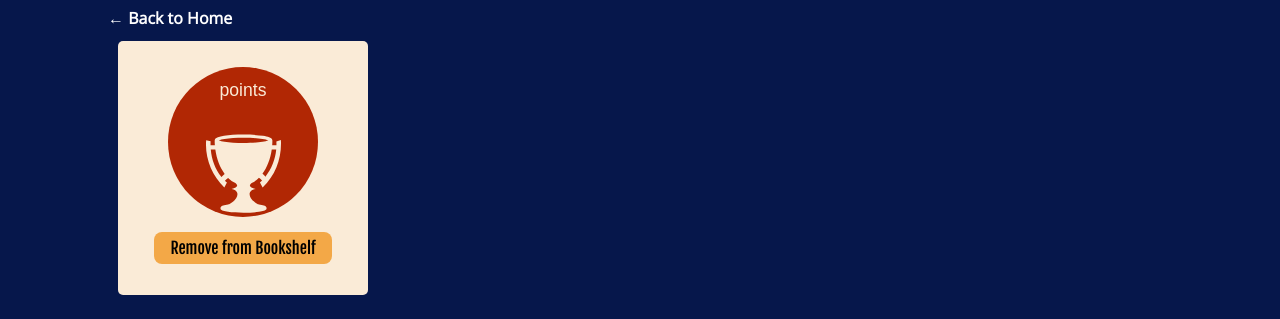
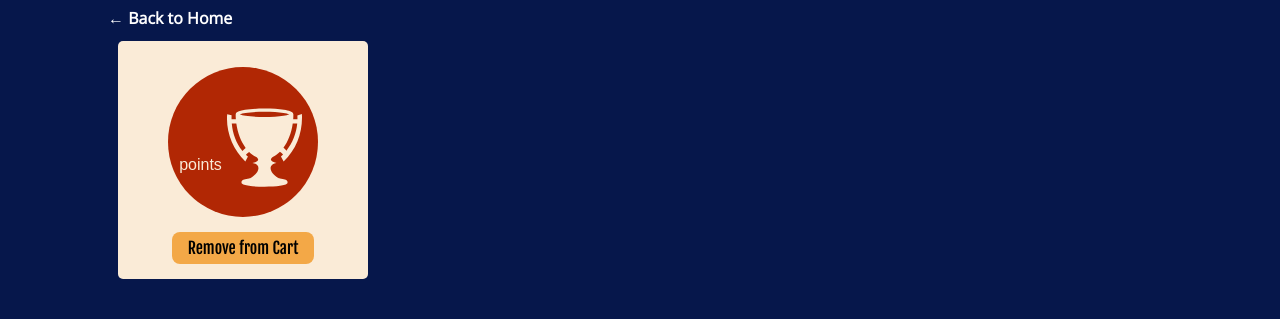
Before and after one commit to endlessashley/competitive-reading, a React (Create React App) app in the folder client/: page /books/1 in a window 1280 px wide. Shown: the part 308-627 px from the top of the page. Built offline with nearby package versions, Linux system fonts and the light colour scheme; no server answers.

Commit message:
heroku console log

```diff
--- a/client/src/components/BookItem/index.js
+++ b/client/src/components/BookItem/index.js
@@ -25,7 +25,9 @@ function BookItem({item}) {
       const data = await addReadBook({
         variables: { bookId: _id, name: name, points: points, author: author },
 
-      });
+      })
+
+      console.log(variables);
     } catch (err) {
       console.error(err);
     }
--- a/client/src/pages/Detail.js
+++ b/client/src/pages/Detail.js
@@ -8,13 +8,13 @@ import NavIcons from '../components/NavIcons';
 
 import { useStoreContext } from '../utils/GlobalState';
 import {
-
+  REMOVE_READBOOK,
   UPDATE_BOOKS,
 } from '../utils/actions';
 import { QUERY_BOOKS } from '../utils/queries';
 import spinner from '../assets/spinner.gif';
 
-function Detail() {
+export default function Detail() {
   const [state, dispatch] = useStoreContext();
   const { id } = useParams();
 
@@ -36,6 +36,13 @@ function Detail() {
     }
   }, [books, data, loading, dispatch, id]);
 
+  const removeReadbook = () => {
+    dispatch({
+      type: REMOVE_READBOOK,
+      _id: currentBook._id,
+    });
+    console.log(REMOVE_READBOOK)
+  }
 
   return (
     <>
@@ -49,12 +56,17 @@ function Detail() {
 
           <p>{currentBook.author}</p>
 
-          <p>
+
           <div className="points">
             {currentBook.points}{' '} points
             <i className="points-icon"><GiTrophy /></i>
           </div>
-            <button>Remove from Bookshelf</button>
+          <button
+              // disabled={!book.find((p) => p._id === currentBook._id)}
+              onClick={removeReadbook}
+            >
+              Remove from Cart
+            </button>
 
             {/*
             <button
@@ -63,7 +75,7 @@ function Detail() {
             >
               Remove from Shelf
             </button> */}
-          </p>
+
           </div>
             <NavIcons/>
         </div>
@@ -72,5 +84,3 @@ function Detail() {
     </>
   );
 }
-
-export default Detail;
--- a/client/src/utils/reducers.js
+++ b/client/src/utils/reducers.js
@@ -92,8 +92,10 @@ export const reducer = (state, action) => {
         };
 
         case REMOVE_READBOOK:
-          let newState = state.readBook.filter(book => {
-            return book._id !== action._id;
+          let newState = state.readBook.filter(readbooks => {
+            console.log(state.readBook)
+            return readbooks._id !== action._id;
+
           });
           return {
             ...state,
```
